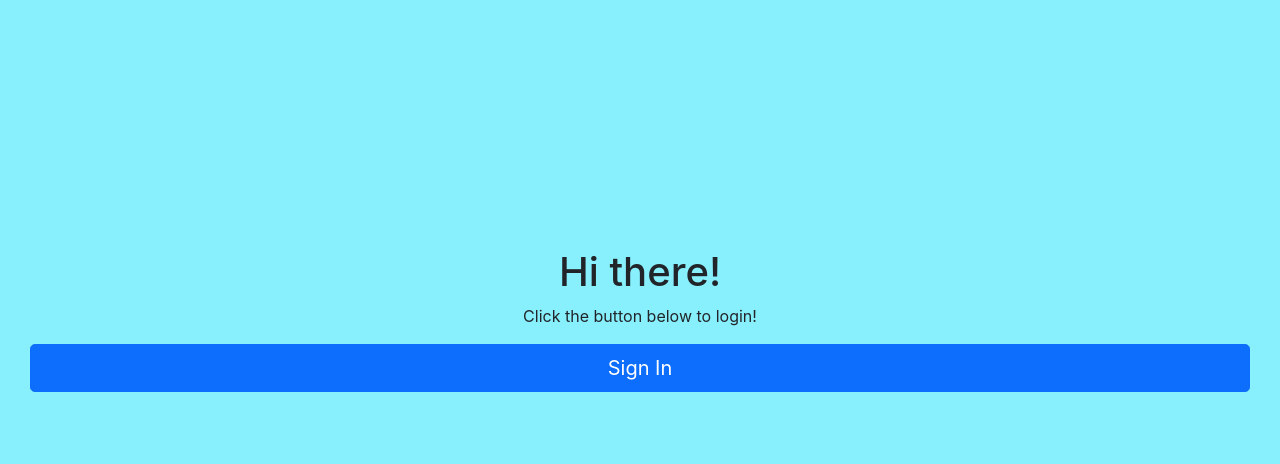
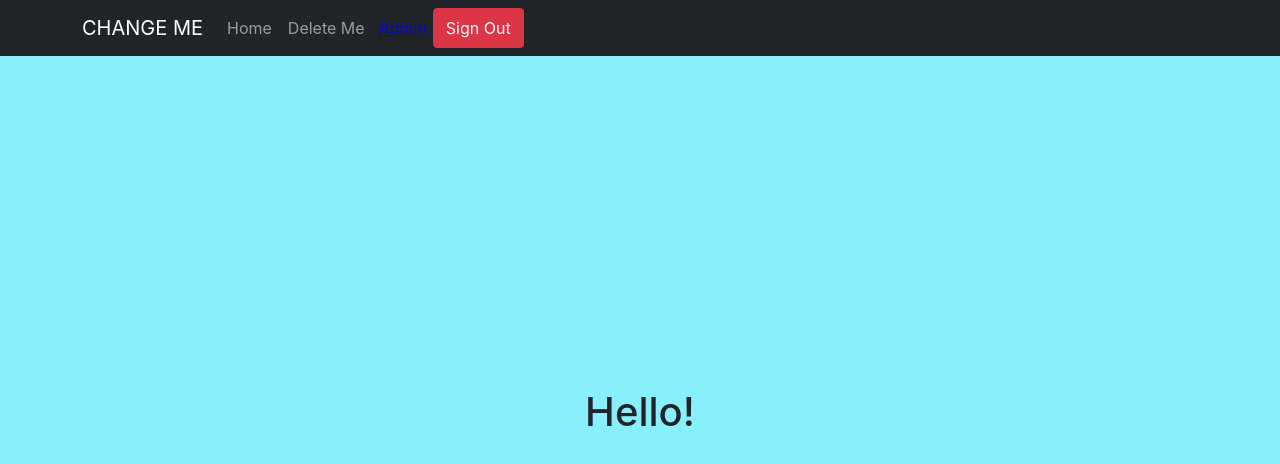
Before and after one commit to B33blebroxx/NewVV, a Next.js app: page / in a window 1280 px wide. Shown: the top 464 px of the page. Built offline with nearby package versions, Linux system fonts and the light colour scheme; no server answers.

Commit message:
Changed view director to require sign in only when a user clicks the admin link

```diff
--- a/components/NavBar.js
+++ b/components/NavBar.js
@@ -1,6 +1,7 @@
 /* eslint-disable jsx-a11y/anchor-is-valid */
 import React from 'react';
 import Link from 'next/link';
+import PropTypes from 'prop-types';
 import {
   Navbar, //
   Container,
@@ -9,7 +10,7 @@ import {
 } from 'react-bootstrap';
 import { signOut } from '../utils/auth';
 
-export default function NavBar() {
+export default function NavBar({ onAdminClick }) {
   return (
     <Navbar collapseOnSelect expand="lg" bg="dark" variant="dark">
       <Container>
@@ -19,13 +20,21 @@ export default function NavBar() {
         <Navbar.Toggle aria-controls="responsive-navbar-nav" />
         <Navbar.Collapse id="responsive-navbar-nav">
           <Nav className="me-auto">
-            {/* CLOSE NAVBAR ON LINK SELECTION: https://stackoverflow.com/questions/72813635/collapse-on-select-react-bootstrap-navbar-with-nextjs-not-working */}
             <Link passHref href="/">
               <Nav.Link>Home</Nav.Link>
             </Link>
             <Link passHref href="/delete-me">
               <Nav.Link>Delete Me</Nav.Link>
             </Link>
+            <button
+              type="button"
+              onClick={onAdminClick}
+              style={{
+                background: 'none', border: 'none', color: 'blue', textDecoration: 'underline', cursor: 'pointer',
+              }}
+            >
+              Admin
+            </button>
             <Button variant="danger" onClick={signOut}>
               Sign Out
             </Button>
@@ -35,3 +44,11 @@ export default function NavBar() {
     </Navbar>
   );
 }
+
+NavBar.propTypes = {
+  onAdminClick: PropTypes.func,
+};
+
+NavBar.defaultProps = {
+  onAdminClick: () => {},
+};
--- a/pages/index.js
+++ b/pages/index.js
@@ -1,9 +1,6 @@
-import { Button } from 'react-bootstrap';
-import { signOut } from '../utils/auth';
-import { useAuth } from '../utils/context/authContext';
+import React from 'react';
 
 function Home() {
-  const { user } = useAuth();
   return (
     <div
       className="text-center d-flex flex-column justify-content-center align-content-center"
@@ -14,12 +11,8 @@ function Home() {
         margin: '0 auto',
       }}
     >
-      <h1>Hello {user.fbUser.displayName}! </h1>
-      <p>Your Bio: {user.bio}</p>
-      <p>Click the button below to logout!</p>
-      <Button variant="danger" type="button" size="lg" className="copy-btn" onClick={signOut}>
-        Sign Out
-      </Button>
+      <h1>Hello! </h1>
+
     </div>
   );
 }
--- a/utils/ViewDirector.js
+++ b/utils/ViewDirector.js
@@ -1,29 +1,42 @@
 import PropTypes from 'prop-types';
+import { useState } from 'react';
+import { useRouter } from 'next/router';
 import { useAuth } from './context/authContext';
 import Loading from '../components/Loading';
 import Signin from '../components/Signin';
 import NavBar from '../components/NavBar';
-import RegisterForm from '../components/RegisterForm';
 
 const ViewDirectorBasedOnUserAuthStatus = ({ component: Component, pageProps }) => {
-  const { user, userLoading, updateUser } = useAuth();
+  const { user, userLoading } = useAuth();
+  const [redirectToAdmin, setRedirectToAdmin] = useState(false);
+  const router = useRouter();
 
   // if user state is null, then show loader
   if (userLoading) {
     return <Loading />;
   }
 
-  // what the user should see if they are logged in
-  if (user) {
-    return (
-      <>
-        <NavBar /> {/* NavBar only visible if user is logged in and is in every view */}
-        <div className="container">{'valid' in user ? <RegisterForm user={user} updateUser={updateUser} /> : <Component {...pageProps} />}</div>
-      </>
-    );
+  const handleAdminClick = (e) => {
+    e.preventDefault();
+    if (!user) {
+      setRedirectToAdmin(true);
+    } else {
+      router.push('/admin');
+    }
+  };
+
+  if (redirectToAdmin) {
+    return <Signin onSuccess={() => router.push('/admin')} />;
   }
 
-  return <Signin />;
+  return (
+    <>
+      <NavBar onAdminClick={handleAdminClick} /> {/* NavBar always visible */}
+      <div className="container">
+        <Component {...pageProps} />
+      </div>
+    </>
+  );
 };
 
 export default ViewDirectorBasedOnUserAuthStatus;
```
